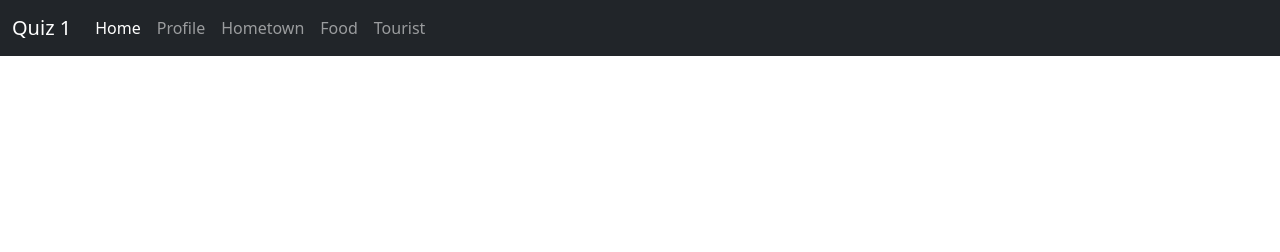
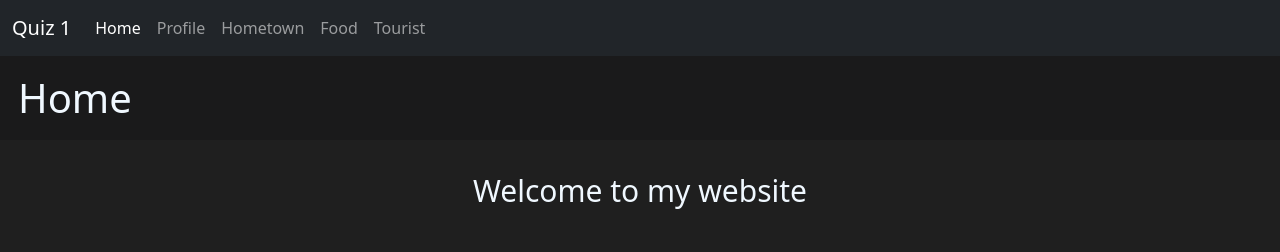
Before and after one commit to ZedArray/Z-Webpro-Repo, a plain HTML site: page experimant2.html in a window 1280 px wide. Drawn offline with nearby package versions, Linux system fonts and the light colour scheme.

Commit message:
le testing some stuff

```diff
--- a/experimant2.html
+++ b/experimant2.html
@@ -35,6 +35,16 @@
         </div>
     </nav>
 
+    <h1 class="le-head">
+        Home
+    </h1>
+
+    <div class="le-body">
+        <p style="color: aliceblue; font-size: 30px;">
+            Welcome to my website
+        </p>
+    </div>
+
     <!-- Optional JavaScript; choose one of the two! -->
 
     <!-- Option 1: Bootstrap Bundle with Popper -->
--- a/test.css
+++ b/test.css
@@ -1,4 +1,14 @@
-.container-fluid {
-    /* background-color:antiquewhite; */
-    color: red;
+body {
+    background-color: rgb(31, 31, 31);
 }
+
+.le-head {
+    padding: 18px;
+    background-color:rgb(26, 26, 27);
+    color:aliceblue;
+}
+
+.le-body {
+    padding: 20px;
+    text-align: center;
+}
```
